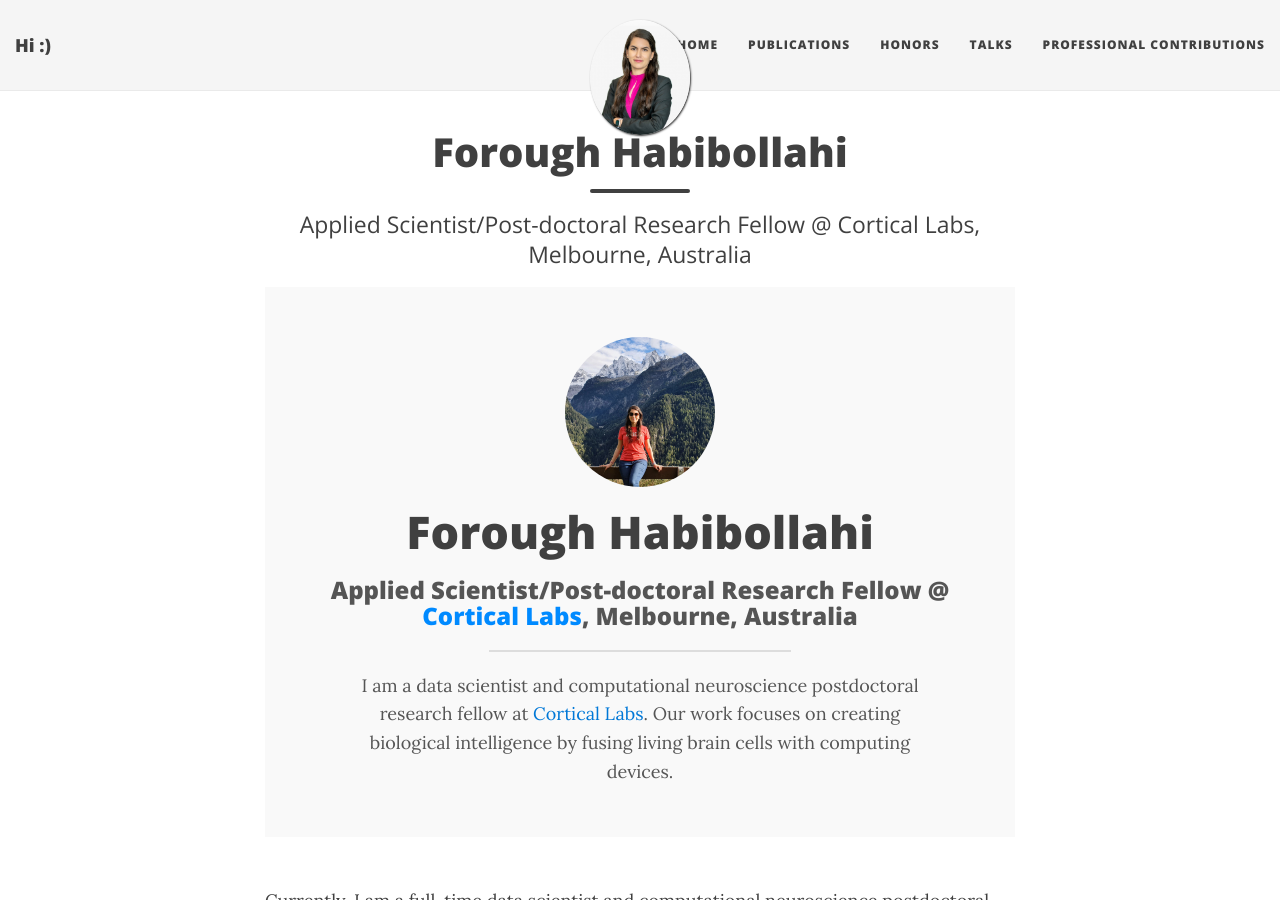
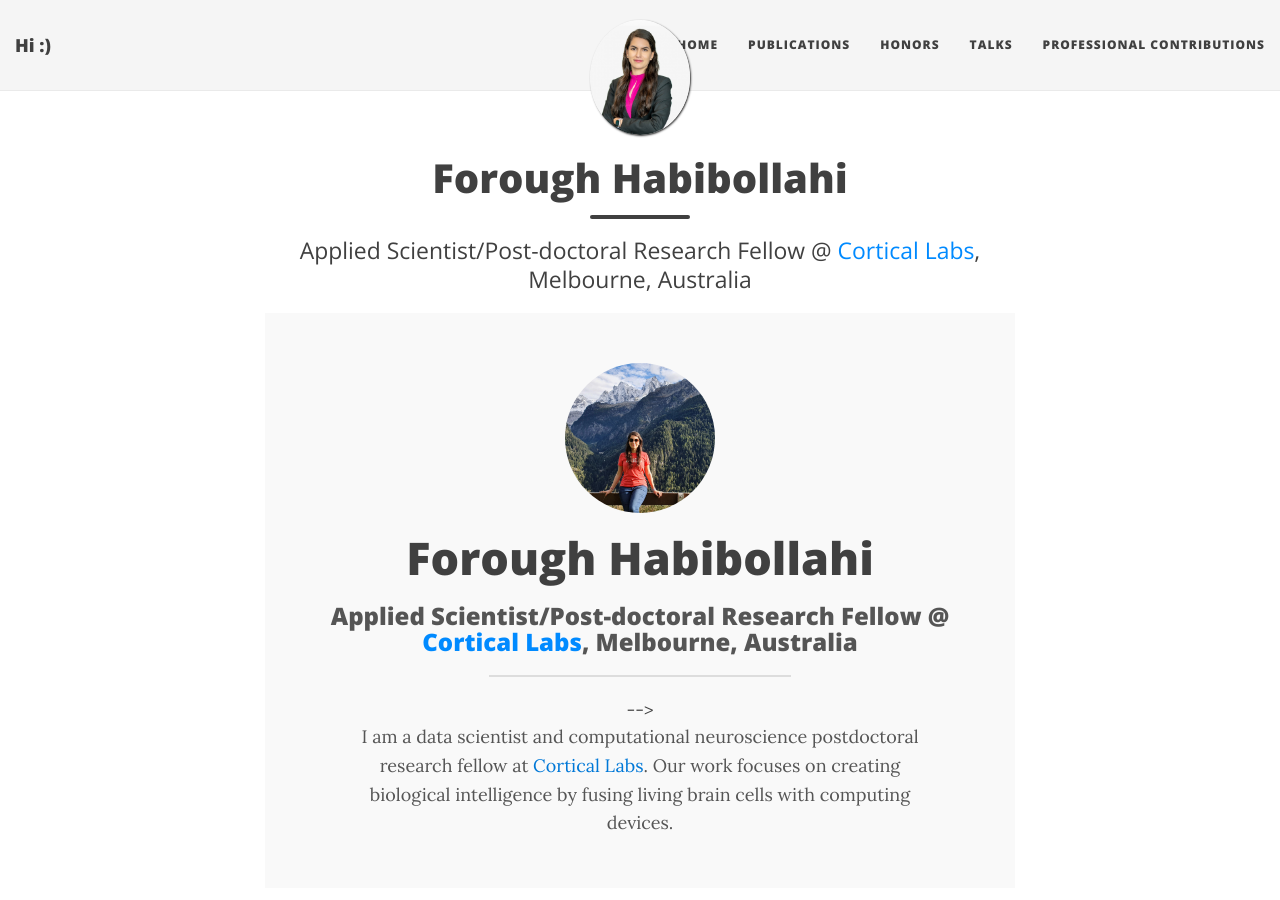
Before and after one commit to ForoughHa/ForoughHa.github.io, a Jekyll site: the page built from index.html, in a window 1280 px wide and 900 px high. Built offline with Jekyll 4.4.1, drawn with Linux system fonts in a browser that asks for light colours; nearby versions of some CDN libraries; the list of posts is cut into pages by our own code; some of the changed lines change nothing that is shown.

Commit message:
Update index.html

```diff
--- a/index.html
+++ b/index.html
@@ -1,7 +1,7 @@
 ---
 layout: page
 title: Forough Habibollahi
-subtitle: <small> Applied Scientist/Post-doctoral Research Fellow @ Cortical Labs, Melbourne, Australia </small>
+subtitle: <small> Applied Scientist/Post-doctoral Research Fellow @ <a href="https://corticallabs.com/">Cortical Labs</a>, Melbourne, Australia </small>
 use-site-title: true
 ---
 
@@ -11,13 +11,13 @@
   <img src="img/profile4.jpg" alt="Forough Habibollahi"
        style="border-radius: 50%; width: 150px; height: 150px; margin-bottom: 20px;">
 
-  <!-- Name and Title -->
+<!--   <!-- Name and Title -->
   <h1 style="font-size: 2.5em; margin: 0;">Forough Habibollahi</h1>
   <h3 style="color: #555;">Applied Scientist/Post-doctoral Research Fellow @ <a href="https://corticallabs.com/">Cortical Labs</a>, Melbourne, Australia</h3>
 
   <!-- Optional Divider -->
   <hr style="max-width: 300px; margin: 20px auto; border: 1px solid #ddd;">
-
+ -->
   <!-- Short Intro -->
   <p style="max-width: 600px; margin: 0 auto; line-height: 1.6; color: #555;">
     I am a data scientist and computational neuroscience postdoctoral research fellow at
```
